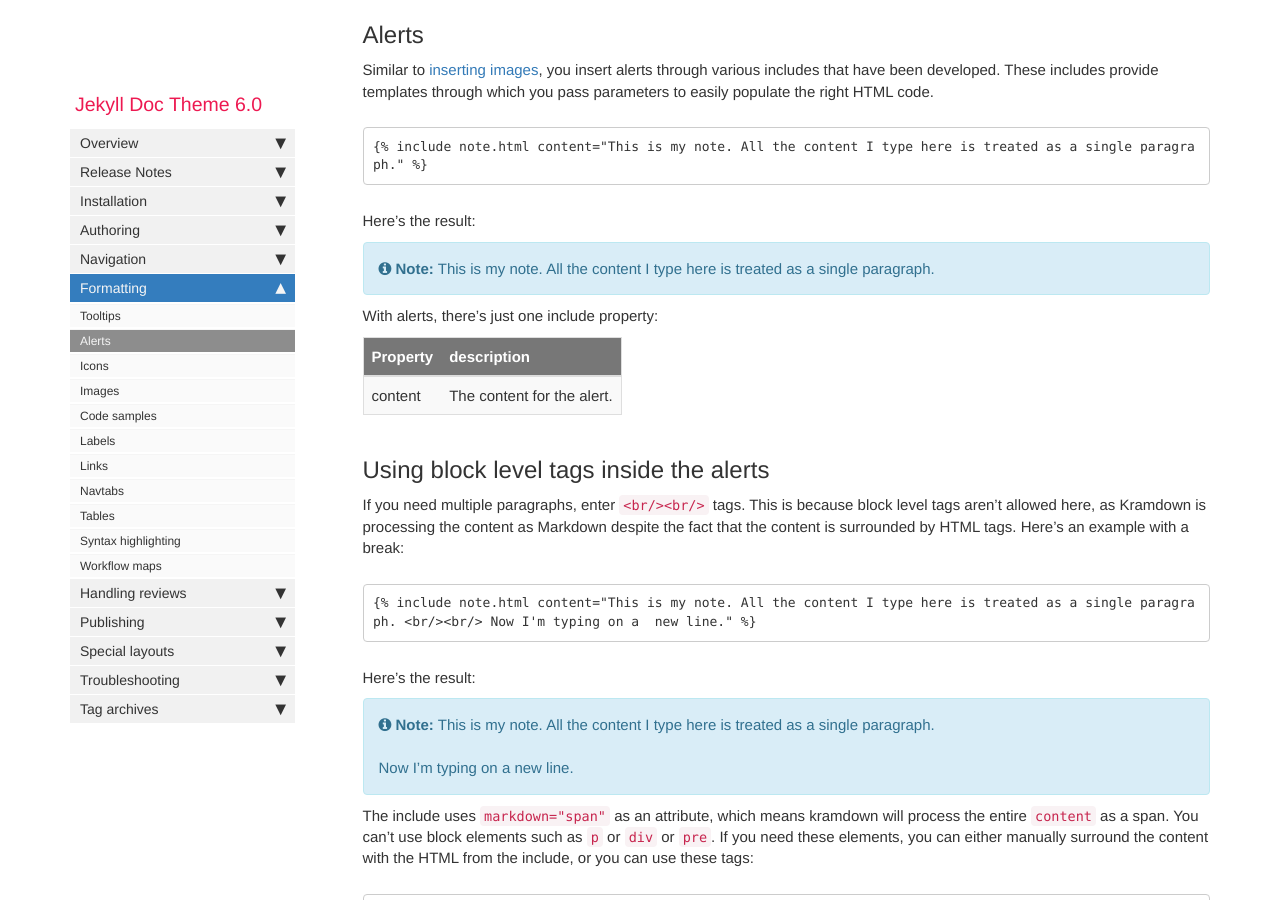
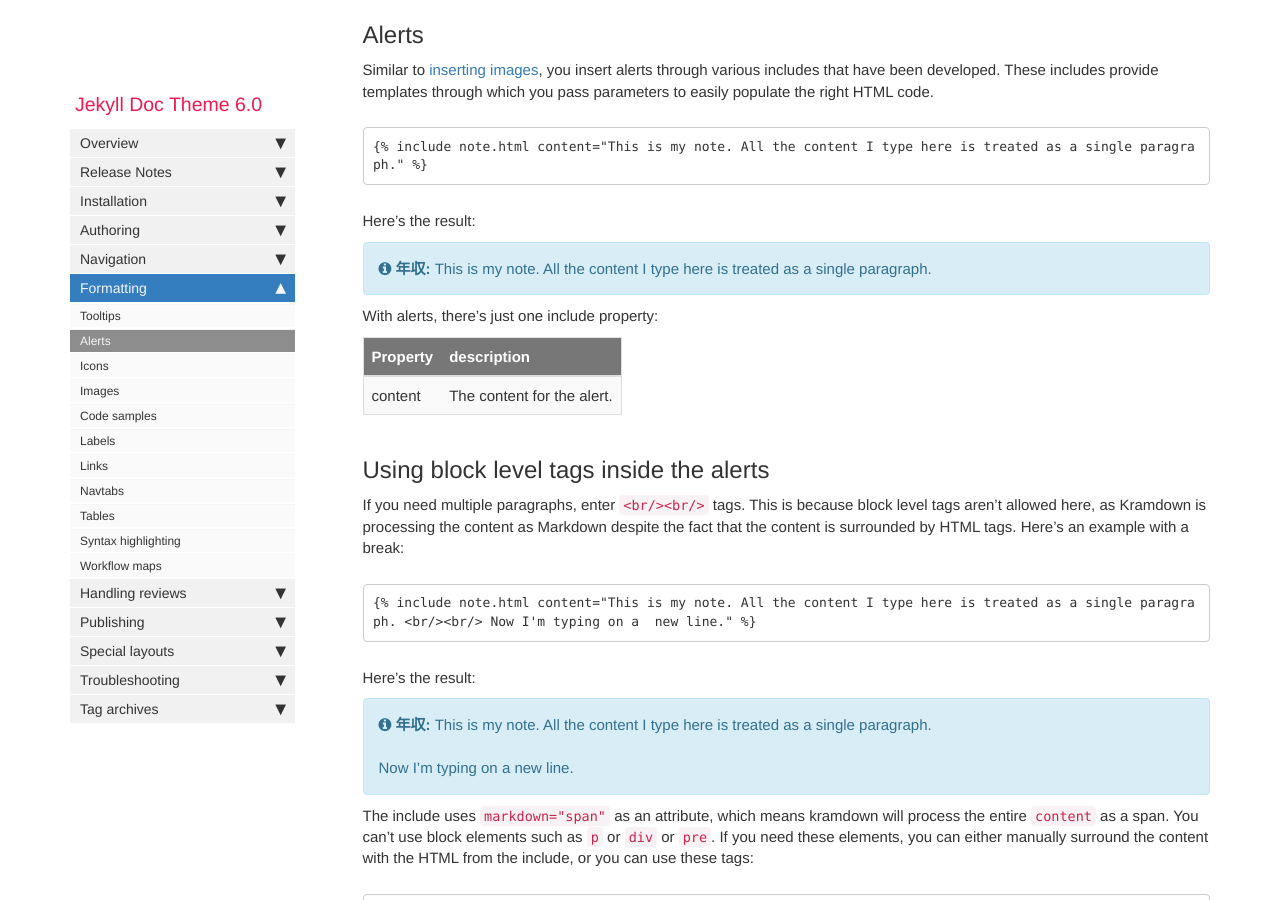
Before and after one commit to takagotch/page482, a Jekyll site: the page built from pages/mydoc/mydoc_alerts.md, in a window 1280 px wide and 900 px high, scrolled down 686 px. Built offline with Jekyll 4.4.1, drawn with Linux system fonts in a browser that asks for light colours; comment, search, counter and statistics services are not loaded.

Commit message:
Update note.html

```diff
--- a/_includes/note.html
+++ b/_includes/note.html
@@ -1 +1 @@
-<div markdown="span" class="alert alert-info" role="alert"><i class="fa fa-info-circle"></i> <b>Note:</b> {{include.content}}</div>
+<div markdown="span" class="alert alert-info" role="alert"><i class="fa fa-info-circle"></i> <b>年収:</b> {{include.content}}</div>
```
